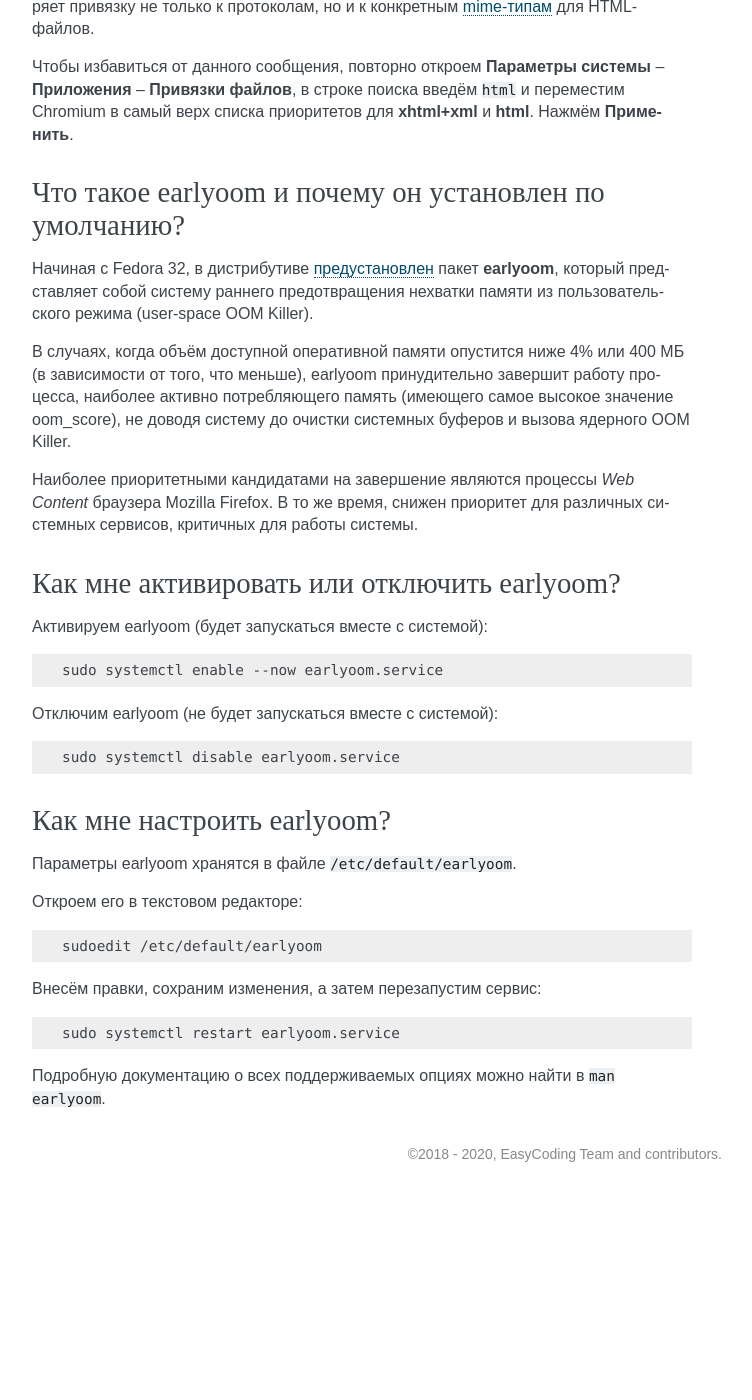
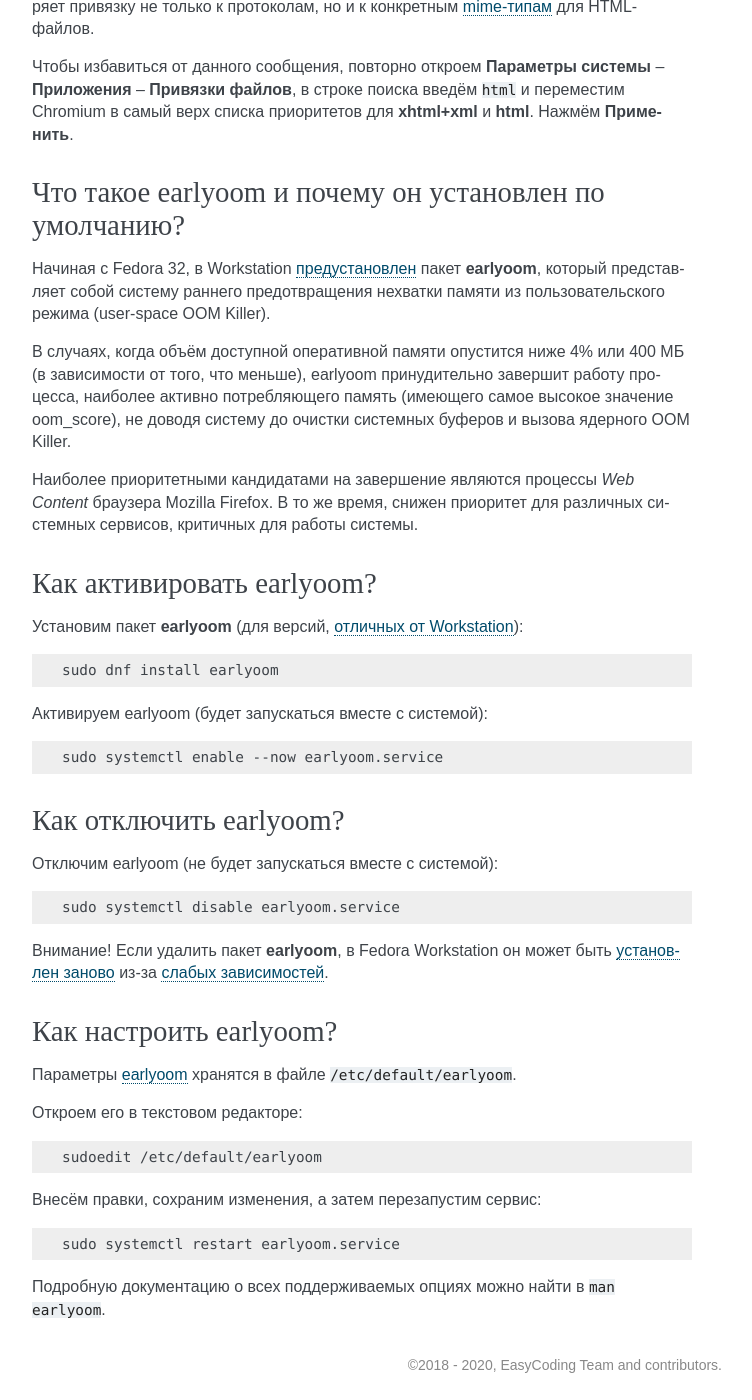
Before and after one commit to RussianFedora/FAQ, a Sphinx documentation site: the page built from source/using-applications.rst, in a window 1280 px wide and 1400 px high, scrolled down 20877 px. Shown: the whole window, without its empty margins (388-1140 px from the left). Built offline with Sphinx 7.4.7, drawn with Linux system fonts in a browser that asks for light colours; before the commit the page ends 22069 px from its top, so only the background shows below that; some of the changed text lies outside the part shown.

Commit message:
Separated earlyoom questions.

```diff
--- a/source/using-applications.rst
+++ b/source/using-applications.rst
@@ -1147,7 +1147,7 @@
 Что такое earlyoom и почему он установлен по умолчанию?
 ============================================================
 
-Начиная с Fedora 32, в дистрибутиве `предустановлен <https://pagure.io/fedora-workstation/issue/119>`__ пакет **earlyoom**, который представляет собой систему раннего предотвращения нехватки памяти из пользовательского режима (user-space OOM Killer).
+Начиная с Fedora 32, в Workstation `предустановлен <https://pagure.io/fedora-workstation/issue/119>`__ пакет **earlyoom**, который представляет собой систему раннего предотвращения нехватки памяти из пользовательского режима (user-space OOM Killer).
 
 В случаях, когда объём доступной оперативной памяти опустится ниже 4% или 400 МБ (в зависимости от того, что меньше), earlyoom принудительно завершит работу процесса, наиболее активно потребляющего память (имеющего самое высокое значение oom_score), не доводя систему до очистки системных буферов и вызова ядерного OOM Killer.
 
@@ -1156,8 +1156,14 @@
 .. index:: oom, kernel, earlyoom, systemd
 .. _earlyoom-enable:
 
-Как мне активировать или отключить earlyoom?
-================================================
+Как активировать earlyoom?
+===============================
+
+Установим пакет **earlyoom** (для версий, :ref:`отличных от Workstation <earlyoom-info>`):
+
+.. code-block:: text
+
+    sudo dnf install earlyoom
 
 Активируем earlyoom (будет запускаться вместе с системой):
 
@@ -1165,19 +1171,27 @@
 
     sudo systemctl enable --now earlyoom.service
 
+.. index:: oom, kernel, earlyoom, systemd
+.. _earlyoom-disable:
+
+Как отключить earlyoom?
+============================
+
 Отключим earlyoom (не будет запускаться вместе с системой):
 
 .. code-block:: text
 
     sudo systemctl disable earlyoom.service
 
+Внимание! Если удалить пакет **earlyoom**, в Fedora Workstation он может быть :ref:`установлен заново <earlyoom-info>` из-за :ref:`слабых зависимостей <dnf-weakdeps>`.
+
 .. index:: oom, kernel, earlyoom, config
 .. _earlyoom-configure:
 
-Как мне настроить earlyoom?
-================================
+Как настроить earlyoom?
+============================
 
-Параметры earlyoom хранятся в файле ``/etc/default/earlyoom``.
+Параметры :ref:`earlyoom <earlyoom-info>` хранятся в файле ``/etc/default/earlyoom``.
 
 Откроем его в текстовом редакторе:
 
```
